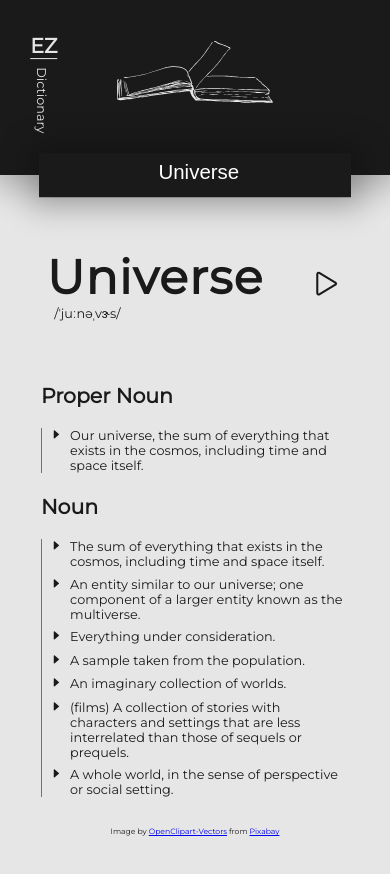
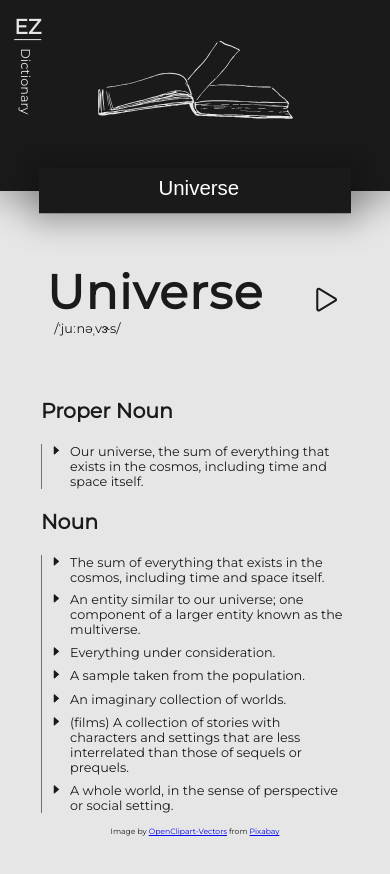
Before and after one commit to I-IAMBATMAN-N/dictionary, a website: page index.html in a window 390 px wide. Drawn offline with nearby package versions, Linux system fonts and the light colour scheme.

Commit message:
Update style.css

```diff
--- a/style.css
+++ b/style.css
@@ -266,12 +266,12 @@ body {
     font-size: 46%;
   }
   .upper img {
-    width: 40%;
+    width: 50%;
   }
   .logo {
-    top: 11rem;
+    top: 8rem;
     left: 0.2rem;
-    transform: translate(-1.2rem, 0) rotate(90deg);
+    transform: translate(-3.7rem, 0) rotate(90deg);
 
     color: #e6e6e6;
   }
```
